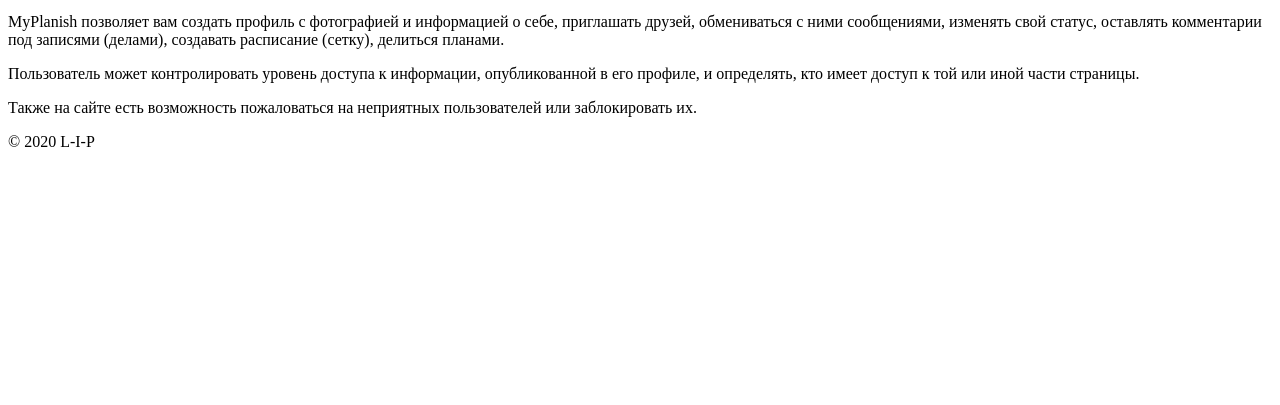
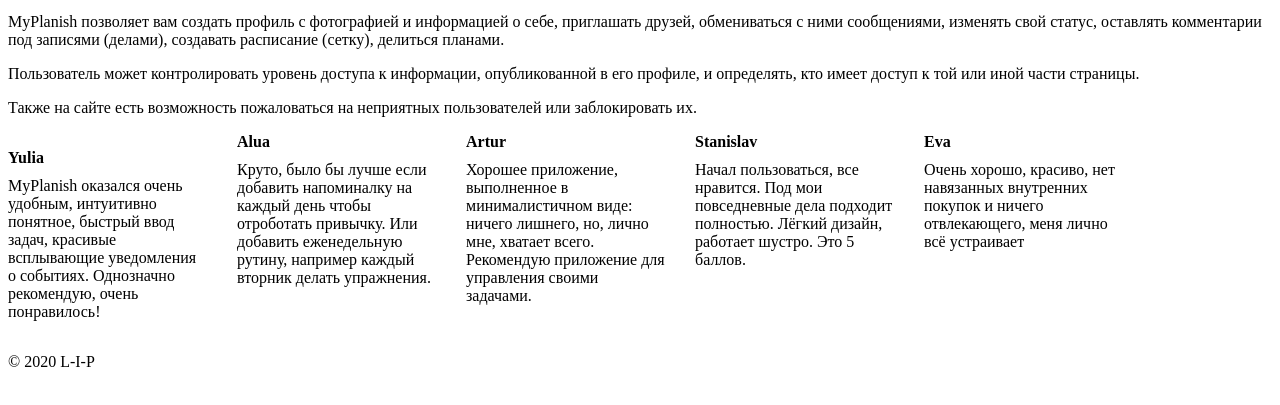
Before and after one commit to L-I-P/MyPlanish, a plain HTML site: page index.html in a window 1280 px wide. Shown: the part 101-506 px from the top of the page. Drawn offline with Linux system fonts and the light colour scheme.

Commit message:
added reviews

```diff
--- a/index.html
+++ b/index.html
@@ -1,15 +1,47 @@
 <!DOCTYPE html>
 <html>
+
 <head>
   <meta charset="utf-8">
   <title>My Planish</title>
+  <style type="text/css">
+    ul {
+      list-style: none;
+      padding: 0;
+    }
+
+    li {
+      display: inline-block;
+      width: 200px;
+      vertical-align: top;
+    }
+
+    li:not(:last-child) {
+      margin-right: 25px;
+    }
+
+    dt {
+      font-weight: bold;
+      margin-bottom: 10px;
+    }
+
+    dd {
+      margin: 0;
+    }
+  </style>
 </head>
+
 <body>
   <header>
+    <div class="container">
       <h1>My planish</h1>
+    </div>
   </header>
 
   <main>
+    <h2 style="display: none;">О нас</h2>
+    <section class="description">
+      <div class="container">
         <p><strong>MyPlanish</strong> - популярная платформа для повышения производительности,
           призванная помочь людям оставаться организованными и делать больше.</p>
         <p>MyPlanish позволяет вам создать профиль с фотографией и информацией о себе, приглашать друзей,
@@ -20,11 +52,51 @@
           и определять, кто имеет доступ к той или иной части страницы.</p>
 
         <p>Также на сайте есть возможность пожаловаться на неприятных пользователей или заблокировать их.</p>
+      </div>
+    </section>
+    <section class="reviews">
+      <div class="container">
+        <ul>
+          <li>
+            <dl>
+              <dt>Yulia</dt>
+              <dd>MyPlanish оказался очень удобным, интуитивно понятное, быстрый ввод задач, красивые
+                всплывающие уведомления о событиях. Однозначно рекомендую, очень понравилось!</dd>
+            </dl>
+          </li>
+          <li>
+            <dt>Alua</dt>
+            <dd>Круто, было бы лучше если добавить напоминалку на каждый день чтобы отроботать привычку.
+              Или добавить еженедельную рутину, например каждый вторник делать упражнения.</dd>
+          </li>
+          <li>
+            <dt>Artur</dt>
+            <dd>Хорошее приложение, выполненное в минималистичном виде: ничего лишнего, но, лично мне,
+              хватает всего. Рекомендую приложение для управления своими задачами.</dd>
+          </li>
+          <li>
+            <dt>Stanislav</dt>
+            <dd>Начал пользоваться, все нравится. Под мои повседневные дела подходит полностью. Лёгкий
+              дизайн, работает шустро. Это 5 баллов.</dd>
+          </li>
+          <li>
+            <dt>Eva</dt>
+            <dd>Очень хорошо, красиво, нет навязанных внутренних покупок и ничего отвлекающего, меня
+              лично всё устраивает</dd>
+          </li>
+        </ul>
+      </div>
+
+    </section>
+
   </main>
 
   <footer>
+    <div class="container">
       <p>© 2020 L-I-P</p>
+    </div>
   </footer>
 
 </body>
+
 </html>
```
Lines whose indentation alone changed are shown as unchanged.
